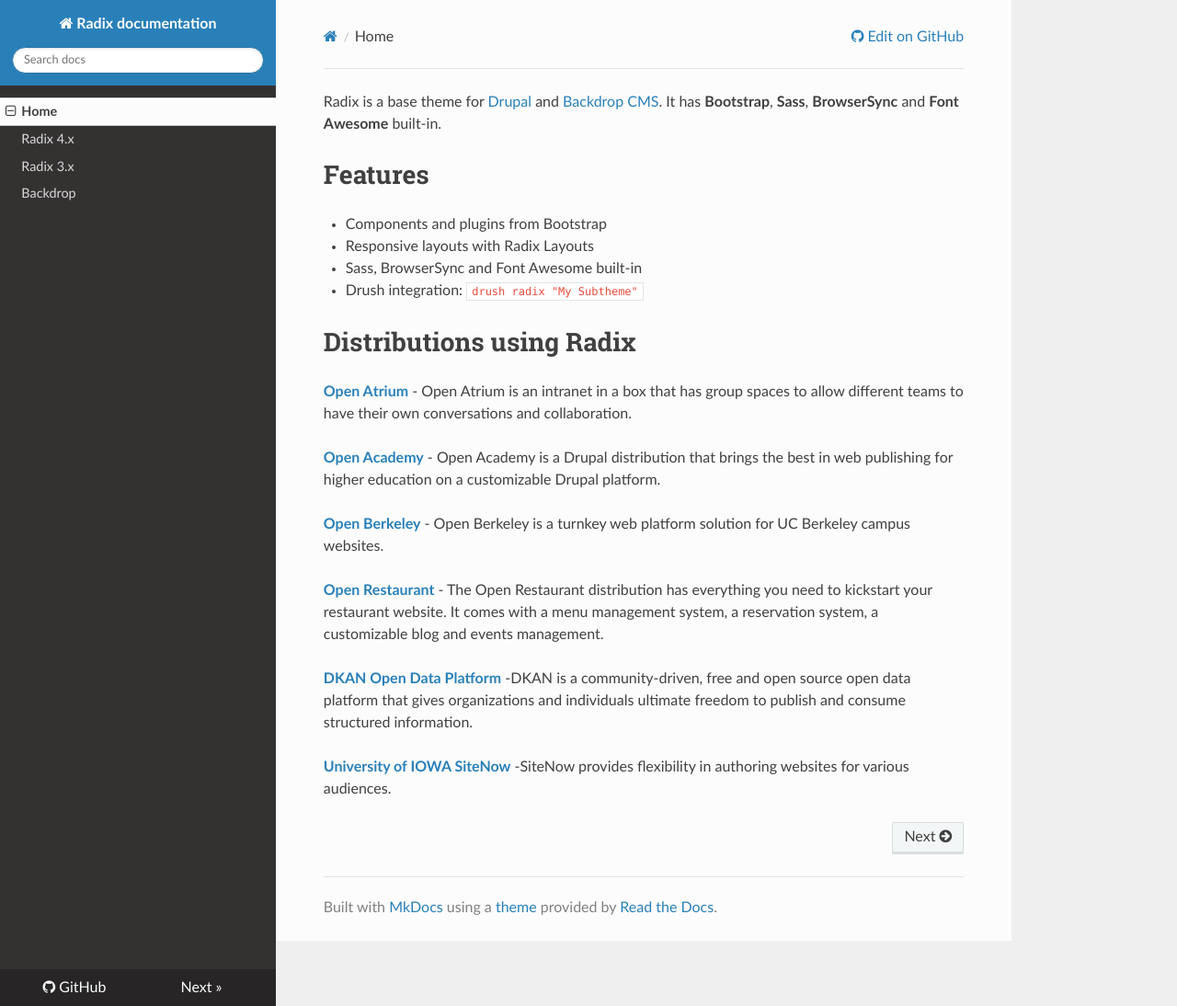
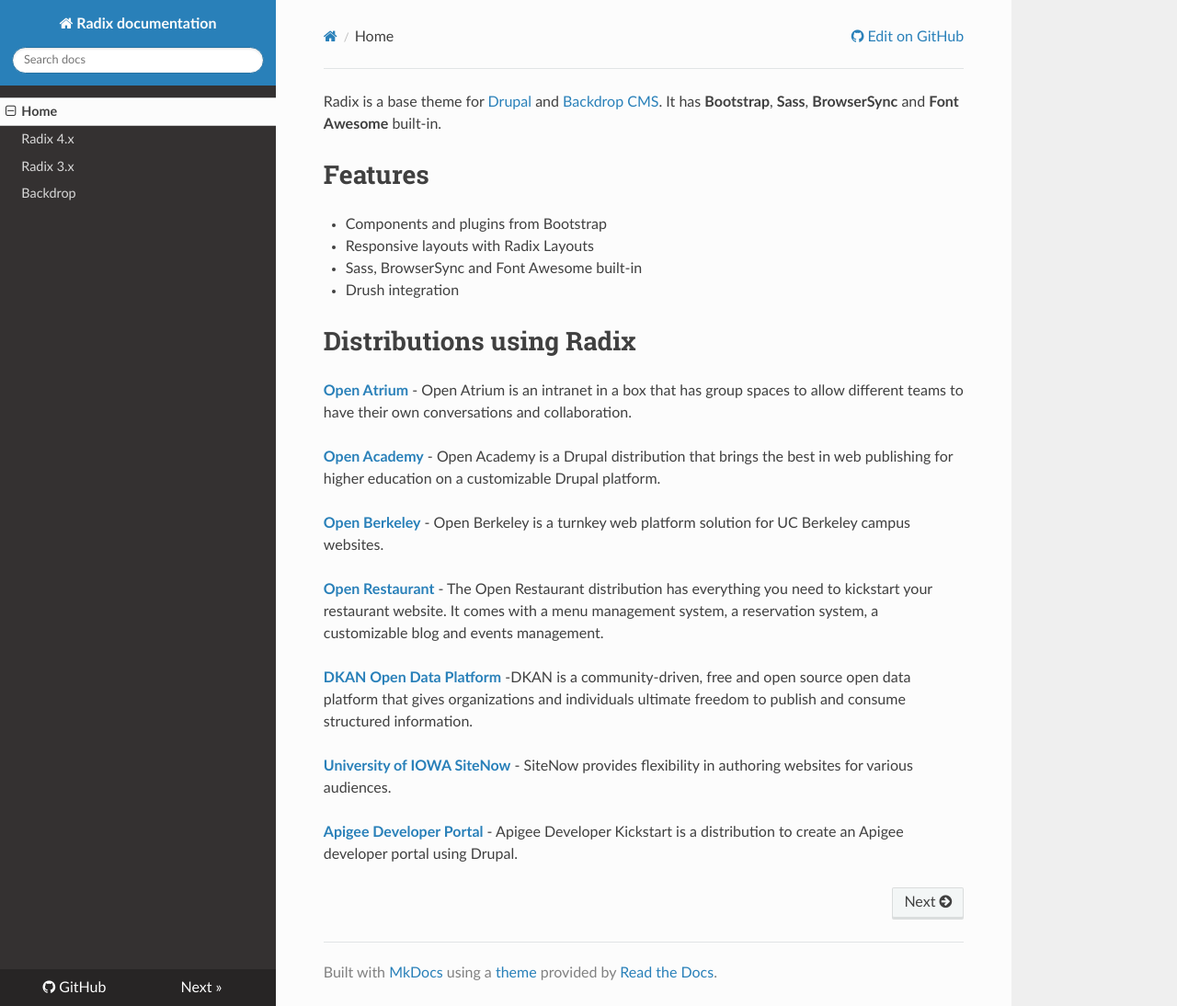
Before and after one commit to radixtheme/docs, an MkDocs documentation site: the page built from docs/index.md, in a window 1280 px wide and 1094 px high. Shown: the whole window at 92% size. Built offline with MkDocs 1.6.1, drawn with Linux system fonts in a browser that asks for light colours; nearby versions of some CDN libraries; old or Windows-style settings are respelled for this version of MkDocs.

Commit message:
Update index.md

```diff
--- a/docs/index.md
+++ b/docs/index.md
@@ -6,7 +6,7 @@ It has **Bootstrap**, **Sass**, **BrowserSync** and **Font Awesome** built-in.
 * Components and plugins from Bootstrap
 * Responsive layouts with Radix Layouts
 * Sass, BrowserSync and Font Awesome built-in
-* Drush integration: `drush radix "My Subtheme"`
+* Drush integration
 
 # Distributions using Radix
 
@@ -26,4 +26,7 @@ It has **Bootstrap**, **Sass**, **BrowserSync** and **Font Awesome** built-in.
 -DKAN is a community-driven, free and open source open data platform that gives organizations and individuals ultimate freedom to publish and consume structured information.
 
 **[University of IOWA SiteNow](https://sitenow.uiowa.edu/)**
--SiteNow provides flexibility in authoring websites for various audiences.
+- SiteNow provides flexibility in authoring websites for various audiences.
+
+**[Apigee Developer Portal](https://www.drupal.org/project/apigee_devportal_kickstart)**
+- Apigee Developer Kickstart is a distribution to create an Apigee developer portal using Drupal.
```
